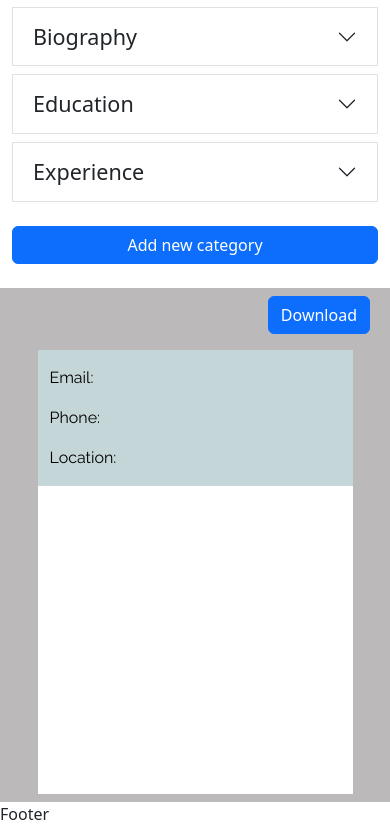
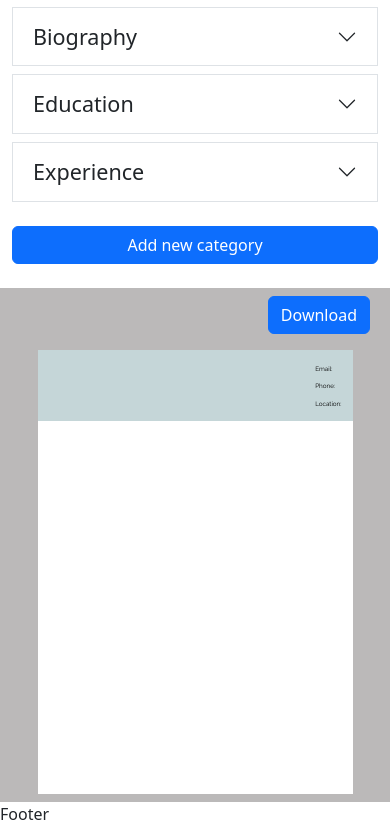
Before and after one commit to HarryAhnHS/cv-builder, a React (Vite) app: page / in a window 390 px wide. Shown: the part 728-1554 px from the top of the page. Built offline with nearby package versions, Linux system fonts and the light colour scheme.

Commit message:
feat: completely responsive spacing/font-size using container query

```diff
--- a/src/components/Output.jsx
+++ b/src/components/Output.jsx
@@ -40,44 +40,49 @@ function Output({form, theme}) {
                             }
                         }
                     >
-                        <div className="row m-0"
+                        <div className="d-flex"
                             style={
                                 {
                                     backgroundColor: `${theme.color}`,
-                                    color: getTextColorBasedOnBGColor()
+                                    color: getTextColorBasedOnBGColor(),
+                                    padding: '3cqw',
                                 }
                             }
                         >
                             <div
-                                className={`output-head-main ${!form.personal.avatar
-                                        ? 'condensed'
-                                        : null}`}
+                                className={`flex-fill ${!form.personal.avatar
+                                        ? 'd-flex justify-content-between'
+                                        : 'd-flex flex-column'}`}
                             >
                                 <div className="output-head-title">
-                                    <h1>{form.personal.personalName}</h1>
-                                    <p>{form.personal.personalJob}</p>
+                                    <h1 className="m-0" style={{fontSize: '6cqw'}}>{form.personal.personalName}</h1>
+                                    <p className="m-0"  style={{fontSize: '3cqw'}}>{form.personal.personalJob}</p>
                                 </div>
                                 <div className=
-                                    "output-head-details">
-                                    <div className="detail">
-                                        <p className="detail-label">Email:&nbsp;</p>
-                                        <p className="detail-content">{form.personal.personalEmail}</p>
+                                    "output-head-details" style={{fontSize: '2cqw'}}>
+                                    <div className="d-flex">
+                                        <p className="detail-label my-1">Email:&nbsp;</p>
+                                        <p className="detail-content my-1">{form.personal.personalEmail}</p>
                                     </div>
-                                    <div className="detail">
-                                        <p className="detail-label">Phone:&nbsp;</p>
-                                        <p className="detail-content">{form.personal.personalPhone}</p>
+                                    <div className="d-flex">
+                                        <p className="detail-label my-1">Phone:&nbsp;</p>
+                                        <p className="detail-content my-1">{form.personal.personalPhone}</p>
                                     </div>
-                                    <div className="detail">
-                                        <p className="detail-label">Location:&nbsp;</p>
-                                        <p className="detail-content">{form.personal.personalLocation}</p>
+                                    <div className="d-flex">
+                                        <p className="detail-label my-1">Location:&nbsp;</p>
+                                        <p className="detail-content my-1">{form.personal.personalLocation}</p>
                                     </div>
                                 </div>
                             </div>
 
                                 {form.personal.avatar
                                 ?
-                                    <div className="output-head-avatar">
-                                        <img src={form.personal.avatar}/>
+                                    <div className="col-md-4 w-25">
+                                        <img src={form.personal.avatar} style={{
+                                            width: '100%',
+                                            aspectRatio: '1/1.1',
+                                            objectFit: 'cover',
+                                        }}/>
                                     </div>
                                 :
                                     null
--- a/src/styles/Output.css
+++ b/src/styles/Output.css
@@ -23,4 +23,8 @@
     color: black;
 
     overflow-y: scroll;
+
+    container-type: size;
 }
+
+/* Custom classes */
```
